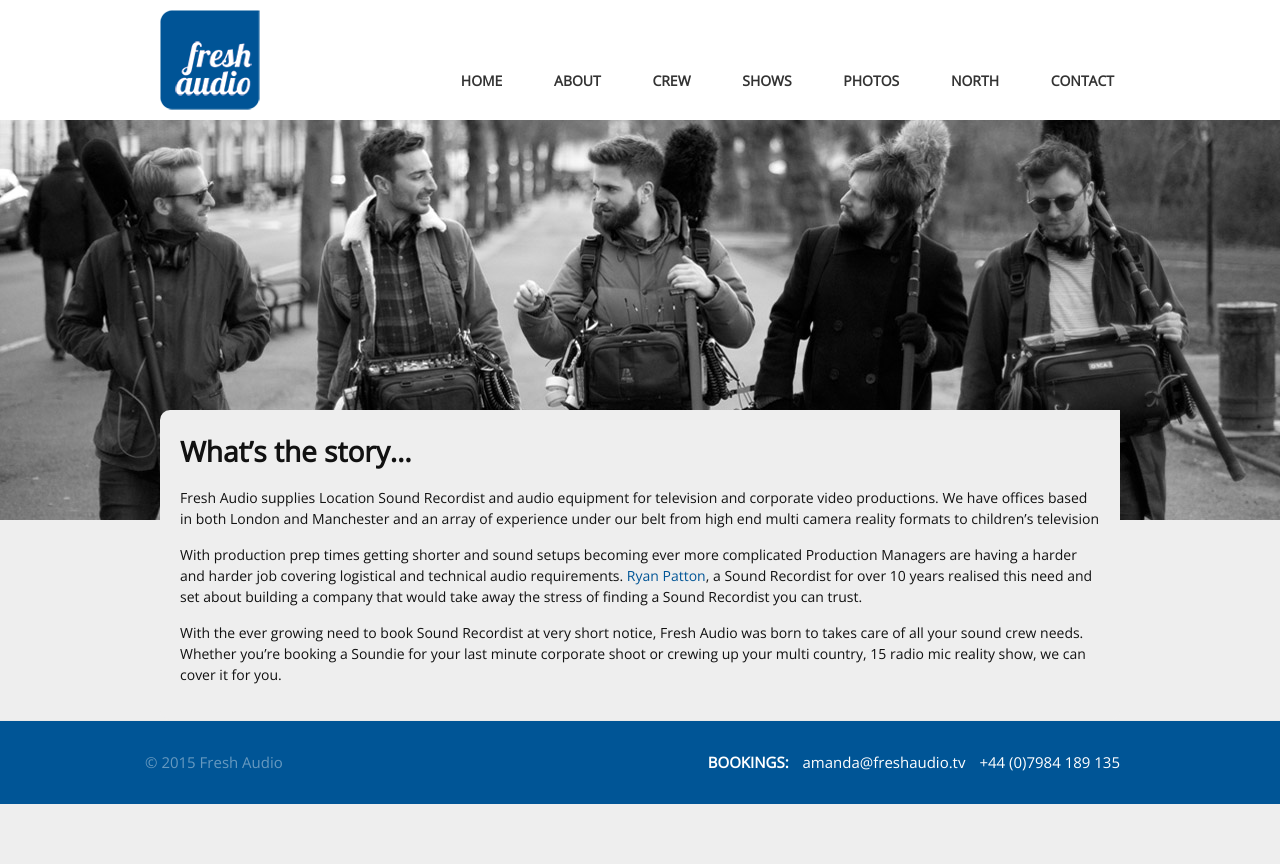
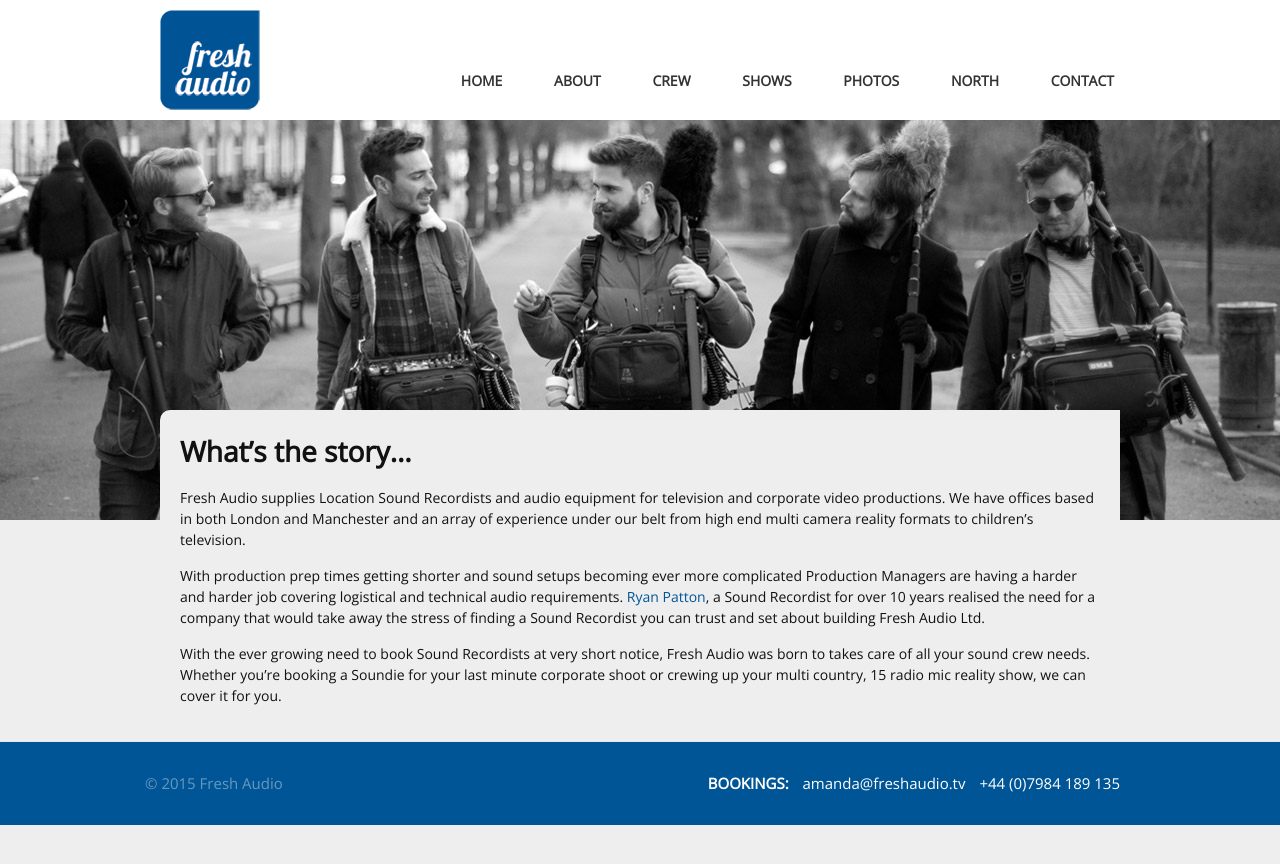
Before and after one commit to freshaudio/fresh-audio, a Jekyll site: the page built from about.md, in a window 1280 px wide. Shown: the top 864 px of the page. Built offline with Jekyll 4.4.1, drawn with Linux system fonts in a browser that asks for light colours.

Commit message:
Copy checking about page

```diff
--- a/about.md
+++ b/about.md
@@ -7,8 +7,8 @@ nav: true
 
 # What's the story...
 
-Fresh Audio supplies Location Sound Recordist and audio equipment for television and corporate video productions. We have offices based in both London and Manchester and an array of experience under our belt from high end multi camera reality formats to children's television
+Fresh Audio supplies Location Sound Recordists and audio equipment for television and corporate video productions. We have offices based in both London and Manchester and an array of experience under our belt from high end multi camera reality formats to children's television.
 
-With production prep times getting shorter and sound setups becoming ever more complicated Production Managers are having a harder and harder job covering logistical and technical audio requirements. [Ryan Patton]({{site.url}}/crew/ryan), a Sound Recordist for over 10 years realised this need and set about building a company that would take away the stress of finding a Sound Recordist you can trust.
+With production prep times getting shorter and sound setups becoming ever more complicated Production Managers are having a harder and harder job covering logistical and technical audio requirements. [Ryan Patton]({{site.url}}/crew/ryan), a Sound Recordist for over 10 years realised the need for a company that would take away the stress of finding a Sound Recordist you can trust and set about building Fresh Audio Ltd.
 
-With the ever growing need to book Sound Recordist at very short notice, Fresh Audio was born to takes care of all your sound crew needs. Whether you’re booking a Soundie for your last minute corporate shoot or crewing up your multi country, 15 radio mic reality show, we can cover it for you.
+With the ever growing need to book Sound Recordists at very short notice, Fresh Audio was born to takes care of all your sound crew needs. Whether you’re booking a Soundie for your last minute corporate shoot or crewing up your multi country, 15 radio mic reality show, we can cover it for you.
```
